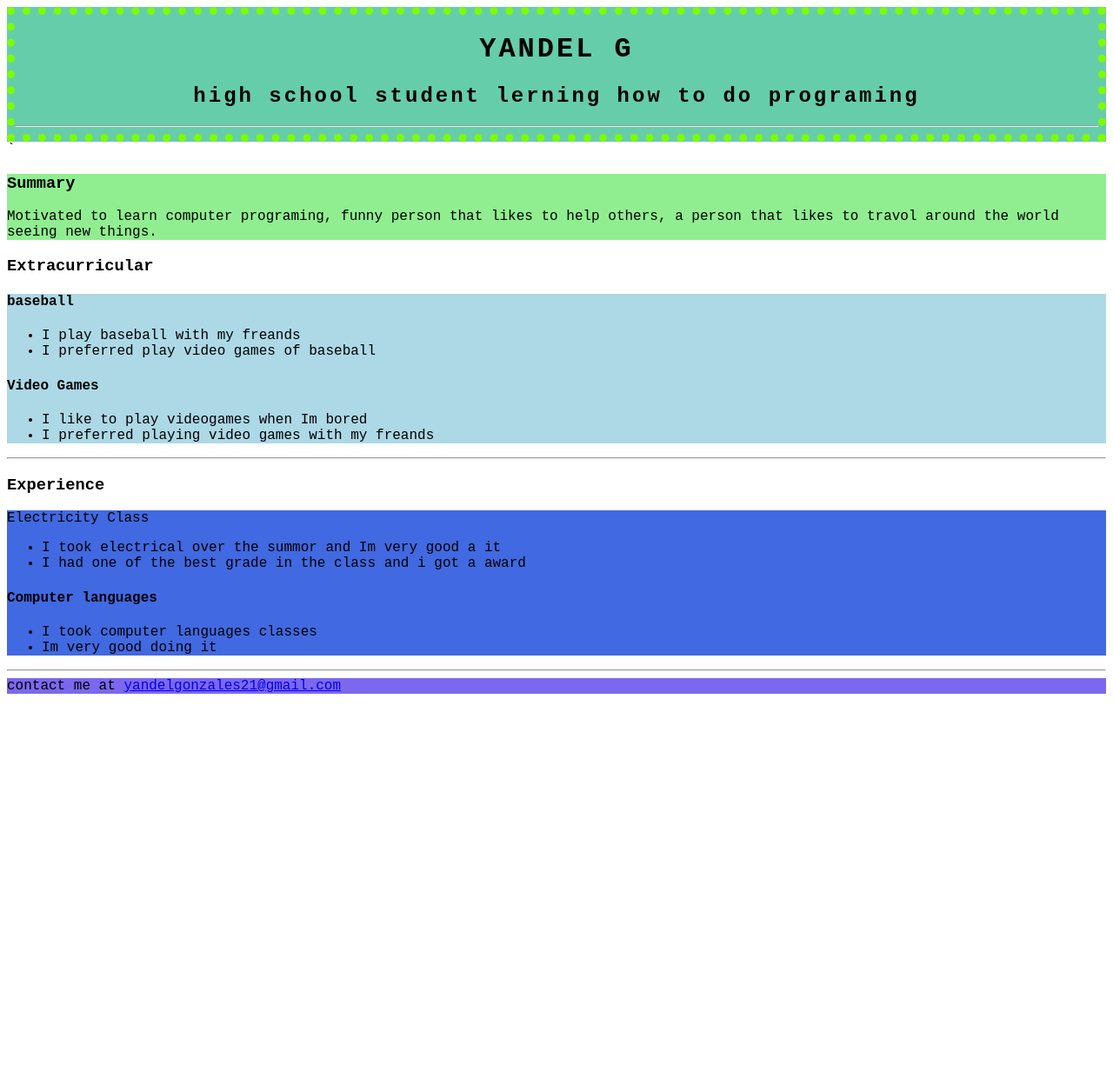
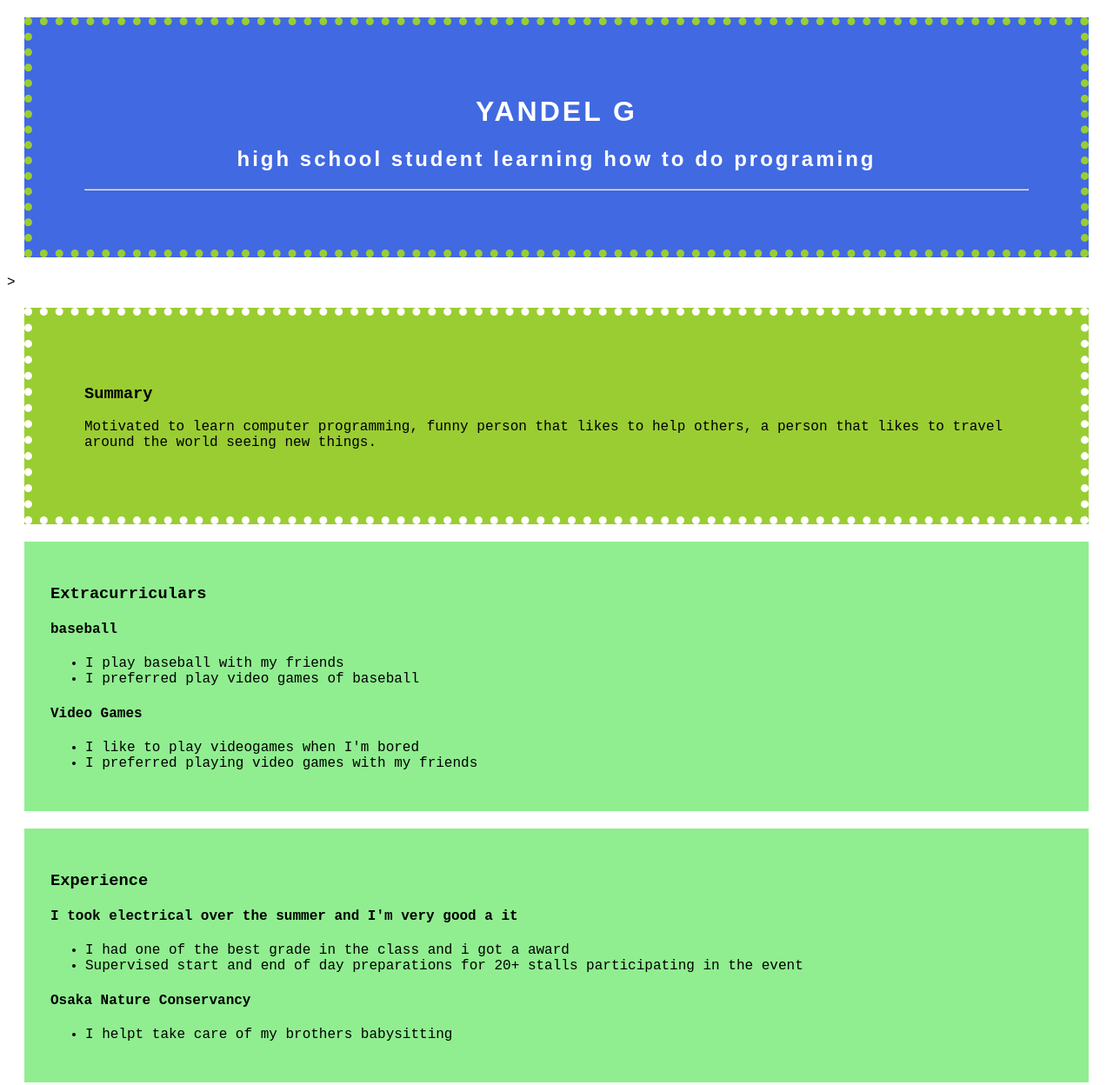
Before and after one commit to Yandelg01/Resume, a plain HTML site: page index.html in a window 1280 px wide. Shown: the top 1248 px of the page at 87% size. Before the commit the page ends 806 px from the top, so only its background shows below. Drawn offline with Linux system fonts and the light colour scheme.

Commit message:
Some things I had to do

```diff
--- a/index.html
+++ b/index.html
@@ -2,18 +2,10 @@
 <html>
 
 <head>
-
   <title>Yandel Resume</title>
   <link href="style.css" rel="stylesheet" type="text/css" />
 
   <style>
-  header {
-background-color: mediumaquamarine;
-border: dotted 9px lawngreen;
-
-
-  }
-
     h1 {
       letter-spacing: 3px;
       text-transform: uppercase;
@@ -23,107 +15,79 @@ h2 {
       letter-spacing: 3px;
       text-transform: lowercase;
     }
-
-
-
-
   </style>
-
-
-
 
 </head>
 
+<body>
 
+  <header class="header-class">
+    <h1>Yandel G</h1>
+    <h2>High School student learning how to do programing</h2>
+    <hr>
+  </header>
+>
+  <section class="summary-class">
+    <h3>Summary</h3>
+    <p>
+     Motivated to learn computer programming, funny person that likes to help others, a person that likes to travel around the world seeing new things.
 
-
-
-
-
-
-
-   <body>
- <header style="text-align: center">
-<h1> Yandel G</h1>
-<h2> High School student lerning how to do programing</h2>
-   <hr>
- </header>`
-
-     <section>
-      <footer style="background-color: lightgreen">
-
-       <h3> Summary</h3>
-<p>
-         Motivated to learn computer programing, funny person that likes to help others, a person that likes to travol around the world seeing new things.
     </p>
   </section>
 
 
-
-
-
-<section>
-
-     <h3>Extracurricular</h3>
-
-     <footer style="background-color: lightblue">
+  <section class="extracurriculars">
+    <h3>Extracurriculars</h3>
 
     <h4>baseball</h4>
     <ul>
-   <li>I play baseball with my freands</li>
+      <li>I play baseball with my friends</li>
       <li>I preferred play video games of baseball</li>
     </ul>
     <h4>Video Games</h4>
     <ul>
-     <li>I like to play videogames when Im bored</li>
-   <li>I preferred playing video games with my freands</li>
+      <li>I like to play videogames when I'm bored</li>
+      <li>I preferred playing video games with my friends</li>
     </ul>
   </section>
 
 
-   <hr>
+  <section class="extracurriculars">
 
-  <section>
     <h3>Experience</h3>
 
-<footer style="background-color: royalblue"
-
-
-
- <h4>Electricity Class</h4>
+    <h4>I took electrical over the summer and I'm very good a it</h4>
     <ul>
-<li>I took electrical over the summor and Im very good a it</li>
       <li>I had one of the best grade in the class and i got a award</li>
+      <li>Supervised start and end of day preparations for 20+ stalls participating in the event</li>
     </ul>
 
-    <h4>Computer languages</h4>
+    <h4>Osaka Nature Conservancy</h4>
     <ul>
-<li>I took computer languages classes</li>
-      <li>Im very good doing it</li>
+      <li>I helpt take care of my brothers babysitting</li>
+
     </ul>
   </section>
 
-
+  <section id="skills" class="new-section">
+    <h4>Skills</h4>
+    <ul id="skill-list">
+      <li>Computer language</li>
+      <li>Spick more then one language</li>
+      <li>Design for Web</li>
+    </ul>
+  </section>
   <hr>
 
-     <footer style="background-color: mediumslateblue">
-       contact me at <a href="mailto: yandelgonzales21@gmail.com">yandelgonzales21@gmail.com</footer>
+  <footer id="footer-class">
 
-
-
-
-
-
-
-
-
+    Contact me at <a href="mailto: yandelgonzales21@gmail.com">yandelgonzales21@gmaail.com</a>
+    <section class="new-section">
+      Made by Yandel G.
+    </section>
+  </footer>
 
 
 </body>
 
-
-
-
-
-
 </html>
--- a/style.css
+++ b/style.css
@@ -1,26 +1,49 @@
-Header-class {
-  Font-family: sans-serif;
+/*  */
+
+.header-class {
+  font-family: sans-serif;
   color: white;
-
-padding: 60px;
-
+/*   Padding is inside space */
+  padding: 60px;
+/*   Margin is outside space */
   margin: 20px;
-background-color: royalblue;
+  background-color: royalblue;
   border: dotted 9px yellowgreen;
   text-align: center;
 }
 
-summary-class {
+.summary-class { /* class selection*/
   background-color: yellowgreen;
   border: 9px dotted white;
   padding: 60px;
   margin: 20px;
 }
 
-extracurriculars {
+.extracurriculars {
   background-color: lightgreen;
-  margin: 20px
-  padding: 30px
+  margin: 20px;
+  padding: 30px;
+}
+
+.new-section {
+  background-color: #fcba03;
+  color: darkslategray;
+  margin: 20px;
+}
+
+#skill-list {
+    background-image: linear-gradient(to right, magenta , royalblue);
+
+}
+
+#footer-class { /* id selection*/
+  background-color: lightcoral;
+  color: white;
+  padding: 20px;
+}
+
+body {
+  font-family: 'Courier New';
 }
 
 
```
Lines whose indentation alone changed are shown as unchanged.
